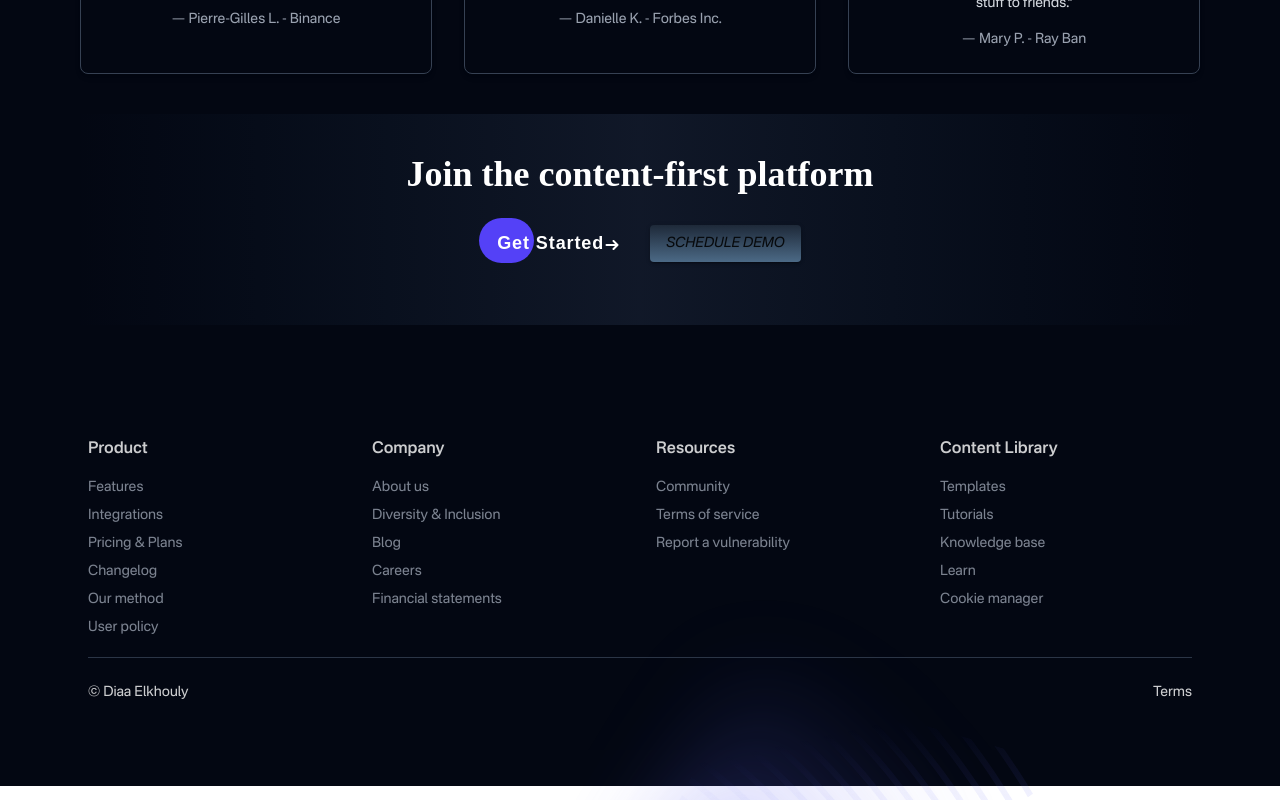
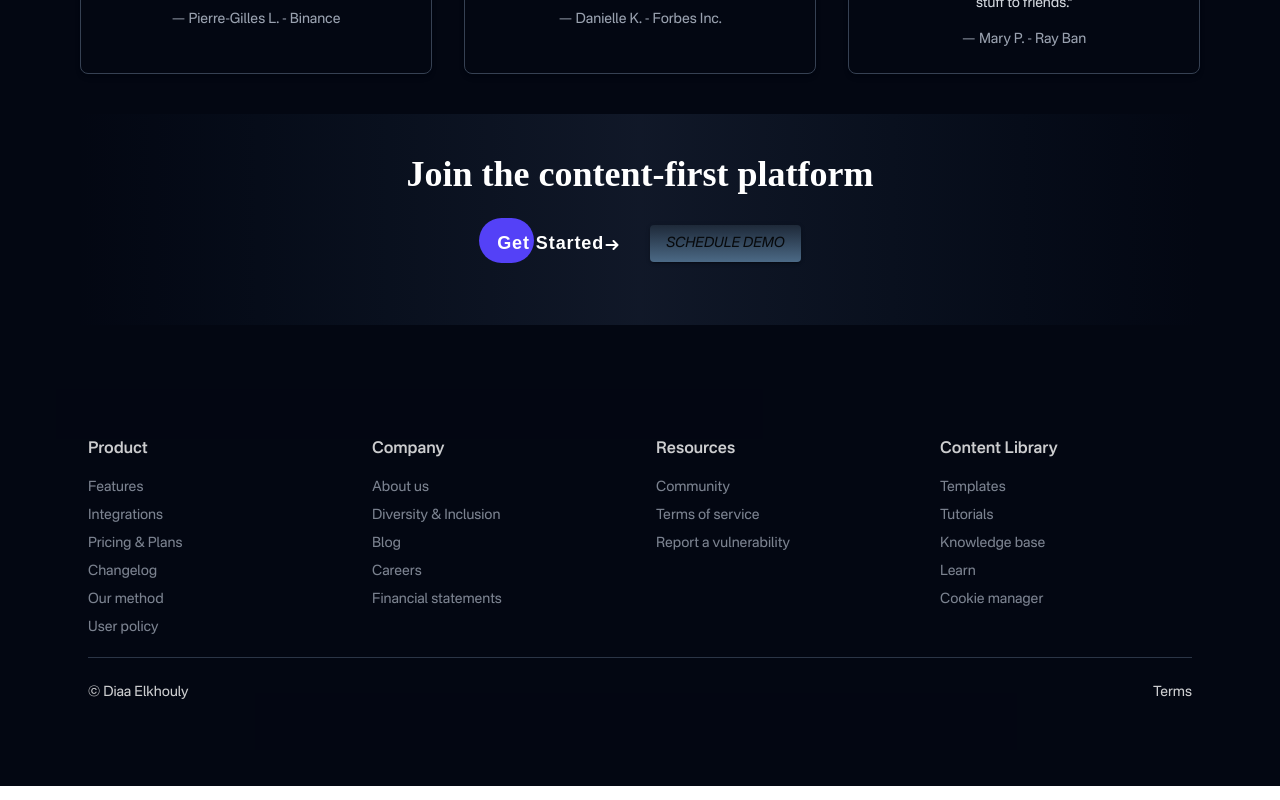
Before and after one commit to DiaaElkhouly/landing-page-demo, a React (Vite) app: page / in a window 1280 px wide. Shown: the part 3880-4680 px from the top of the page. Built offline with nearby package versions, Linux system fonts and the light colour scheme.

Commit message:
edit to correct deploy

```diff
--- a/package.json
+++ b/package.json
@@ -1,11 +1,12 @@
 {
-  "homepage":" https://diaaelkhouly.github.io/landing-page-demo/",
+  "homepage": " https://diaaelkhouly.github.io/landing-page-demo/",
   "name": "my-project",
   "private": true,
   "version": "0.0.0",
   "type": "module",
   "scripts": {
     "dev": "vite",
+    "predeploy": "npm run build",
     "deploy": "gh-pages -d dist",
     "build": "vite build",
     "lint": "eslint .",
--- a/src/assets/components/Footer/Footer.jsx
+++ b/src/assets/components/Footer/Footer.jsx
@@ -49,11 +49,6 @@ export default function Footer() {
         <span className="hover:underline cursor-pointer">Terms</span>
       </div>
       <div className=" relative">
-        <img
-          src="/public/images/footer-illustration.svg"
-          className=" absolute -top-70 -z-10"
-          alt=""
-        />
       </div>
     </footer>
   );
--- a/src/index.css
+++ b/src/index.css
@@ -1,4 +1,5 @@
 @import "tailwindcss";
+
 :root {
   font-family: system-ui, Avenir, Helvetica, Arial, sans-serif;
   line-height: 1.5;
@@ -19,10 +20,16 @@
     color: #213547;
     background-color: #ffffff;
   }
+
   a:hover {
     color: #747bff;
   }
+
   button {
     background-color: #f9f9f9;
   }
 }
+
+body {
+  max-width: 100vw;
+}
--- a/vite.config.js
+++ b/vite.config.js
@@ -5,4 +5,5 @@ import tailwindcss from "@tailwindcss/vite";
 // https://vite.dev/config/
 export default defineConfig({
   plugins: [react(), tailwindcss()],
+  base: "/landing-page-demo",
 });
```
